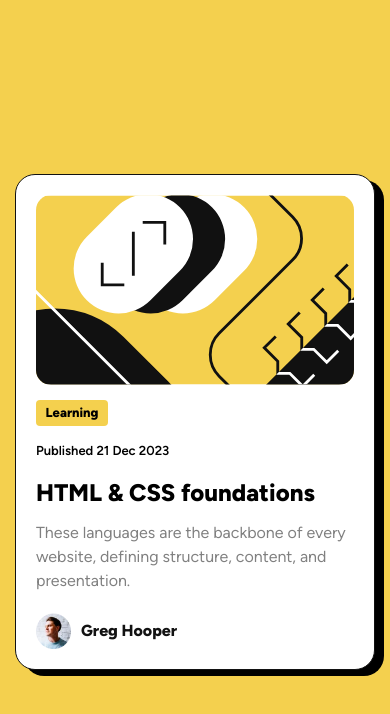
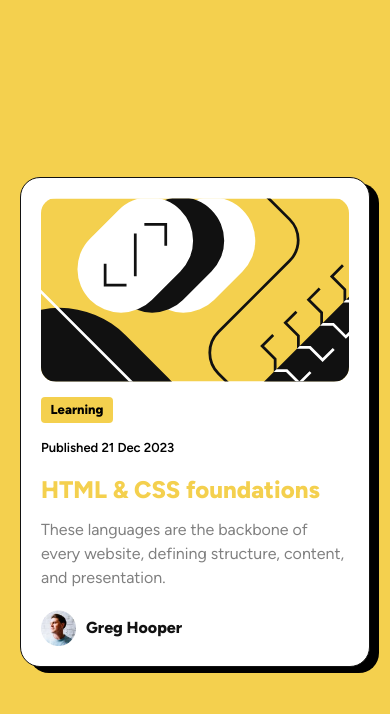
Before and after one commit to kevsmartini/Blog-preview-card, a plain HTML site: page index.html in a window 390 px wide. In both pictures the pointer is over the element "HTML & CSS foundations". Drawn offline with Linux system fonts and the light colour scheme.

Commit message:
two more things i forgot to modify are modified now

```diff
--- a/style.css
+++ b/style.css
@@ -119,6 +119,14 @@
 
   h2.title{
     font-weight: 800;
+    transition: all 2s ease;
+
+  }
+
+  h2.title:hover{
+    color: var(--YellowColor);
+    transition: all .9s ease;
+    cursor: pointer;
   }
 
   /***Main***/
@@ -151,3 +159,14 @@
     color: var(--BlackColor);
     font-weight: 800;
   }
+
+
+  /***Media Query****/
+
+  @media only screen and (max-width: 400px) {
+    #container{
+        margin: 0 20px;
+      }
+
+
+}
```
